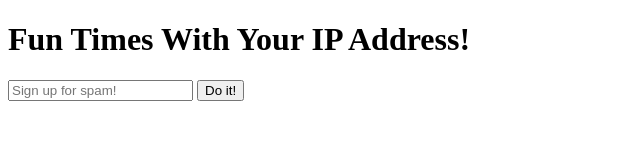
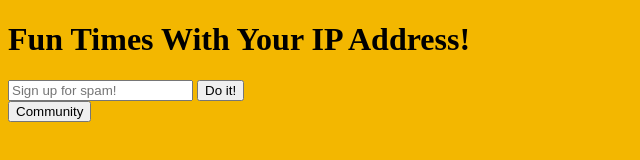
Before and after one commit to christoph-ding/IPwebsite, a plain HTML site: page client/pages/index.html in a window 1280 px wide. Shown: the whole page, without its empty margins (0-640 px from the left). Drawn offline with Linux system fonts and the light colour scheme.

Commit message:
Added navigation between both pages.  Now...both pages are served plus you can get from on to the other.  Hurray!

```diff
--- a/client/pages/index.html
+++ b/client/pages/index.html
@@ -3,7 +3,9 @@
 <head>
   <meta charset="utf-8">
   <title> Landing Page </title>
-  <link rel="stylesheet" type="test/css" href="../assets/style.css">
+  <link rel="stylesheet" type="text/css" href="../assets/style.css">
+  </script>
+
 </head>
 <body>
   <h1> Fun Times With Your IP Address! </h1>
@@ -13,5 +15,7 @@
     <input type="submit" value="Do it!">
   </form>
 
+  <input type="button" onclick="location.href='http://localhost:8000/community';" value="Community" />
+
 </body>
 </html>
```
Also changed, not shown: client/pages/infoPage.html (+3 -1 lines).
